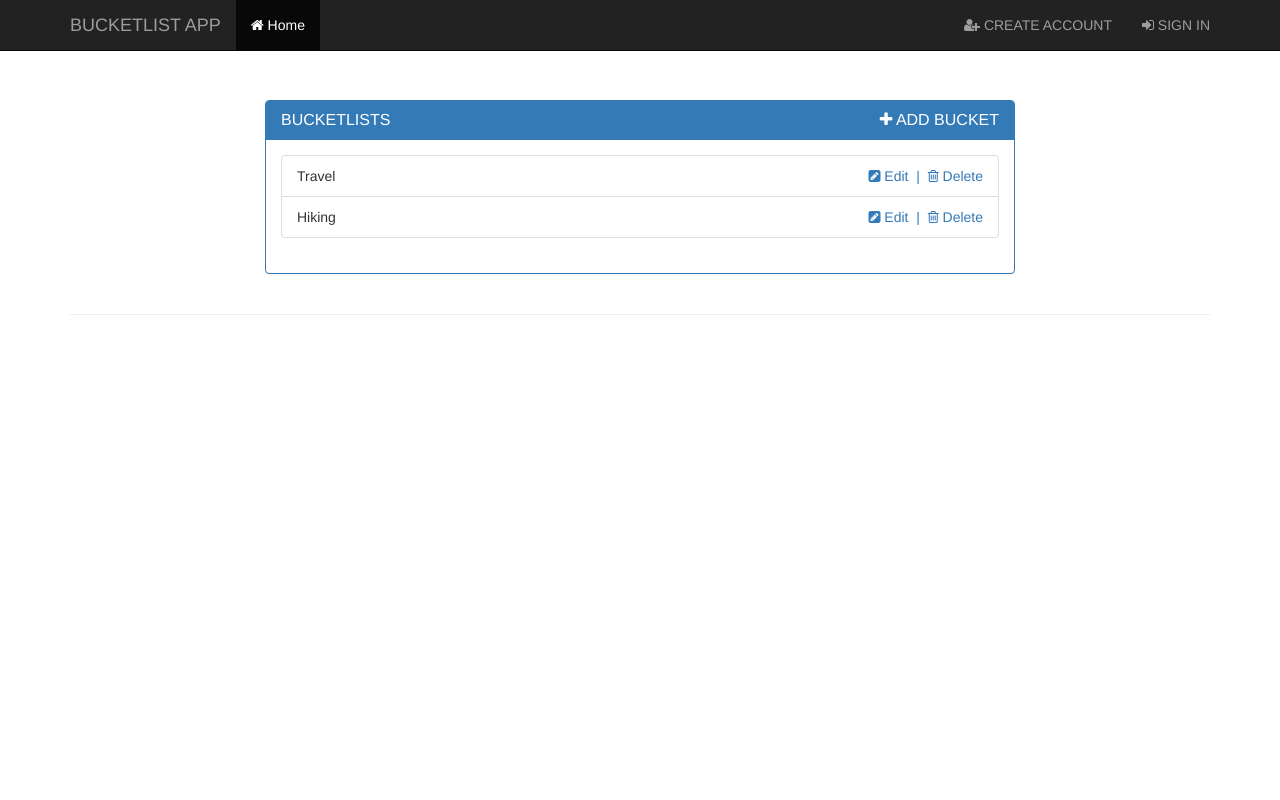
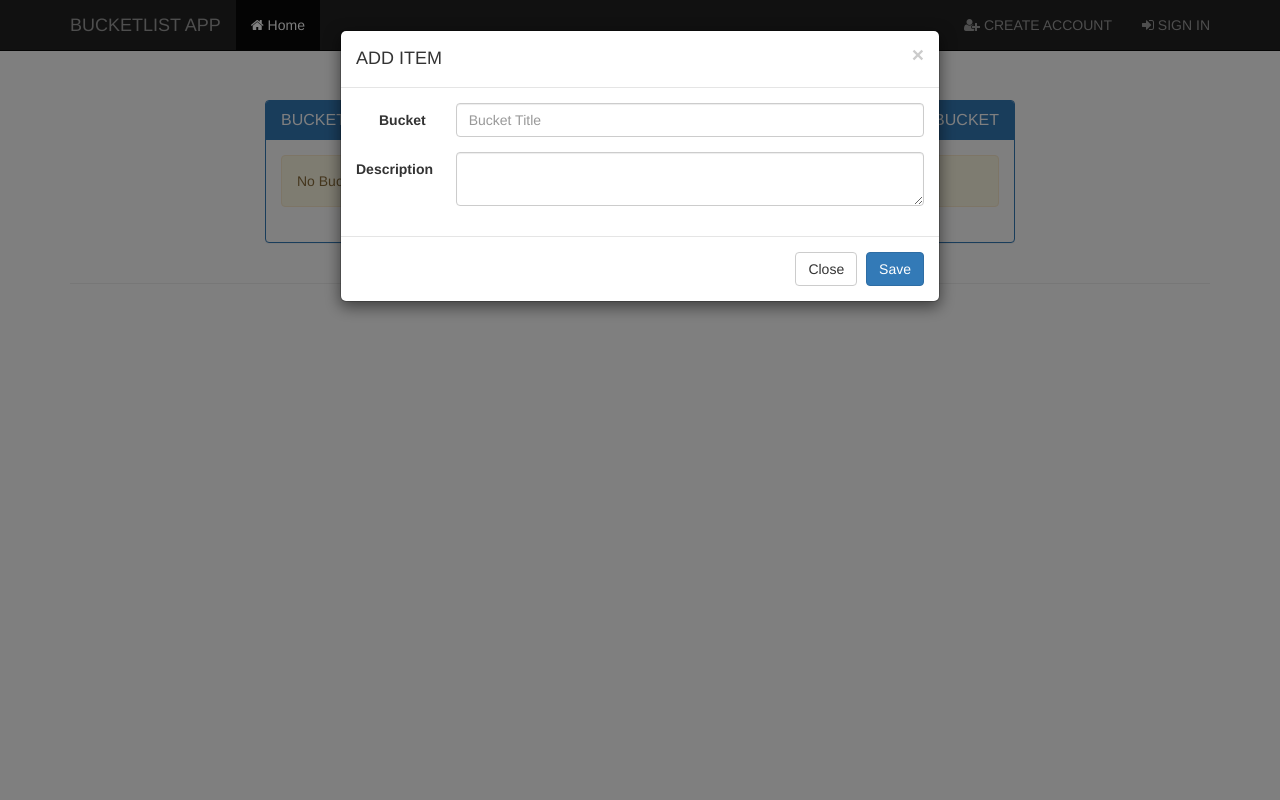
Before and after one commit to PatrickCmd/Bucketlist_App, a Flask app: page /bucketlist in a window 1280 px wide, after a click on "ADD BUCKET". Run offline with Flask 2, Linux system fonts and the light colour scheme; some libraries are stand-ins or nearby versions.

Commit message:
added modal form for adding buckets

```diff
--- a/bucket_app/app/templates/bucketlists.html
+++ b/bucket_app/app/templates/bucketlists.html
@@ -12,18 +12,19 @@
                         </h3>
                     </div>
                     <div class="panel-body">
+                        {% if user.buckets|length == 0 %}
+                            <div class="alert alert-warning">No Buckets yet</div>
+                        {% else %}
                             <ul class="list-group">
+                                {% for bucket in user.buckets %}
                                     <li class="list-group-item">
-                                Travel
+                                        {{ bucket.name }}
                                         <a href="#" class="pull-right"><i class="fa fa-trash-o"></i> Delete</a>
                                         <a href="#" class="pull-right"><i class="fa fa-pencil-square"></i> Edit&nbsp;&nbsp;|&nbsp;&nbsp;</a>
                                     </li>
-                            <li class="list-group-item">
-                                Hiking
-                                <a href="#" class="pull-right"><i class="fa fa-trash-o"></i> Delete</a>
-                                <a href="#" class="pull-right"><i class="fa fa-pencil-square"></i> Edit&nbsp;&nbsp;|&nbsp;&nbsp;</a>
-                            </li>
+                                {% endfor %}
                             </ul>
+                        {% endif %}
                     </div>
                 </div>
             </div>
@@ -31,4 +32,40 @@
 
         <hr>
 
+
+    <!-- Add bucket Modal -->
+    <div class="modal fade" tabindex="-1" role="dialog"  id="bucket" aria-labelledby="myModalLabel">
+      <div class="modal-dialog" role="document">
+        <div class="modal-content">
+          <div class="modal-header">
+            <button type="button" class="close" data-dismiss="modal" aria-label="Close"><span aria-hidden="true">&times;</span></button>
+            <h4 class="modal-title">ADD ITEM</h4>
+          </div>
+          <form action="" method="post" class="form-horizontal" id="buckets">
+              <div class="modal-body">
+                <div class="form-group">
+                    <label for="bucket" class="col-sm-2 control-label">Bucket</label>
+                    <div class="col-sm-10">
+                    <input type="text" class="form-control" name="bucket" id="bucket" placeholder="Bucket Title">
+                    </div>
+                </div>
+                <div class="form-group">
+                    <label for="description" class="col-sm-2 control-label">Description</label>
+                    <div class="col-sm-10">
+                    <textarea id="description" class="form-control"></textarea>
+                    </div>
+                </div>
+
+              </div>
+              <div class="modal-footer">
+                <button type="button" class="btn btn-default" data-dismiss="modal">Close</button>
+                <input type="submit" class="btn btn-primary"  value="Save">
+              </div>
+          </form>
+        </div><!-- /.modal-content -->
+      </div><!-- /.modal-dialog -->
+    </div><!-- /.modal -->
+
+
+
 {% endblock %}
```
Lines whose indentation alone changed are shown as unchanged.
